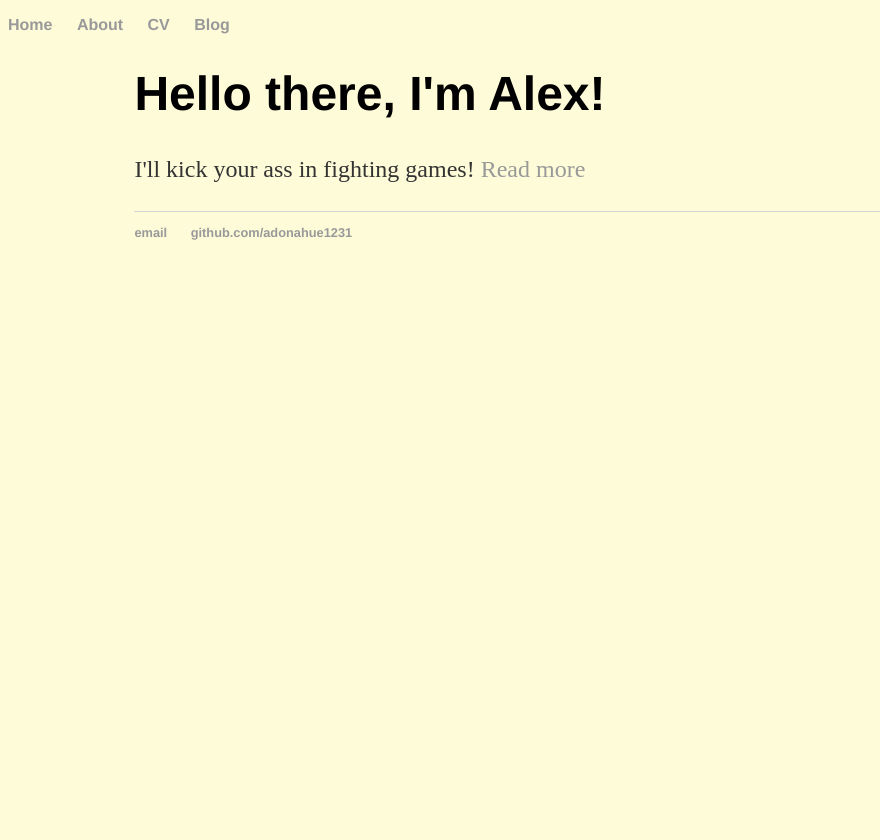
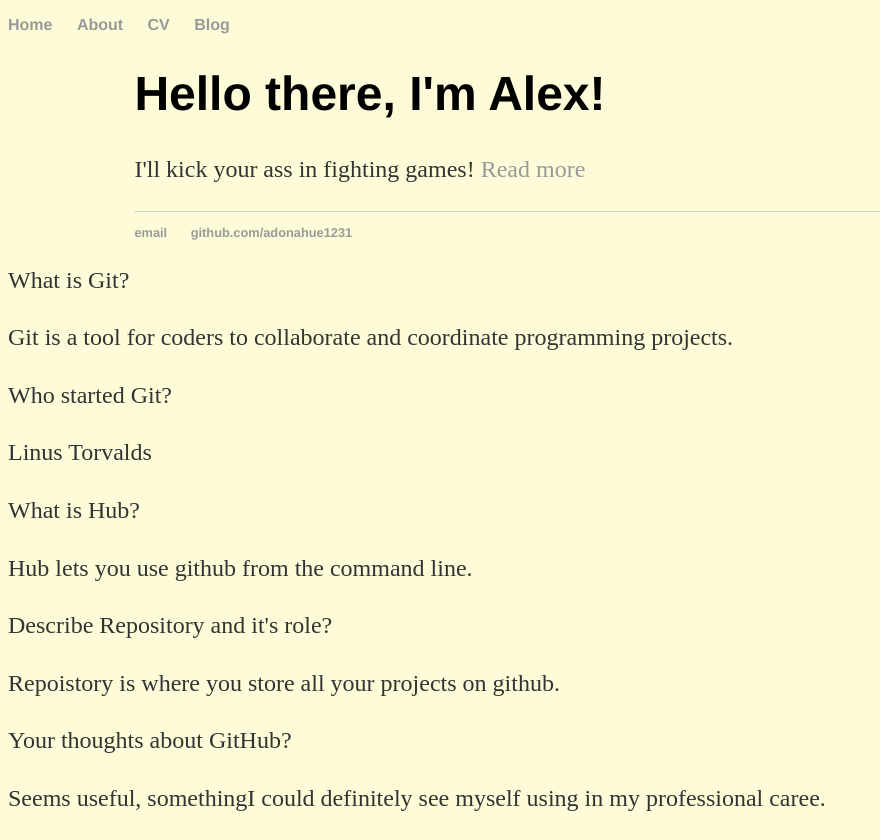
Before and after one commit to adonahue1231/adonahue1231.github.io, a plain HTML site: page index.html in a window 1280 px wide. Shown: the whole page, without its empty margins (0-880 px from the left). Before the commit the page ends 800 px from the top, so only its background shows below. Drawn offline with Linux system fonts and the light colour scheme.

Commit message:
Update index.html

```diff
--- a/index.html
+++ b/index.html
@@ -29,5 +29,16 @@
                               </ul>
                       </footer>
                       </div>
+                    <p>What is Git?</p>
+                    <p>Git is a tool for coders to collaborate and coordinate programming projects.</p>
+                    <p>Who started Git?</p>
+                    <p>Linus Torvalds</p>
+                    <p>What is Hub?</p>
+                    <p>Hub lets you use github from the command line.</p>
+                    <p>Describe Repository and it's role?</p>
+                    <p>Repoistory is where you store all your projects on github.</p>
+                    <p>Your thoughts about GitHub?</p>
+                    <p>Seems useful, somethingI could definitely see myself using in my professional caree.</p>
+
               </body>
 </html>
```
